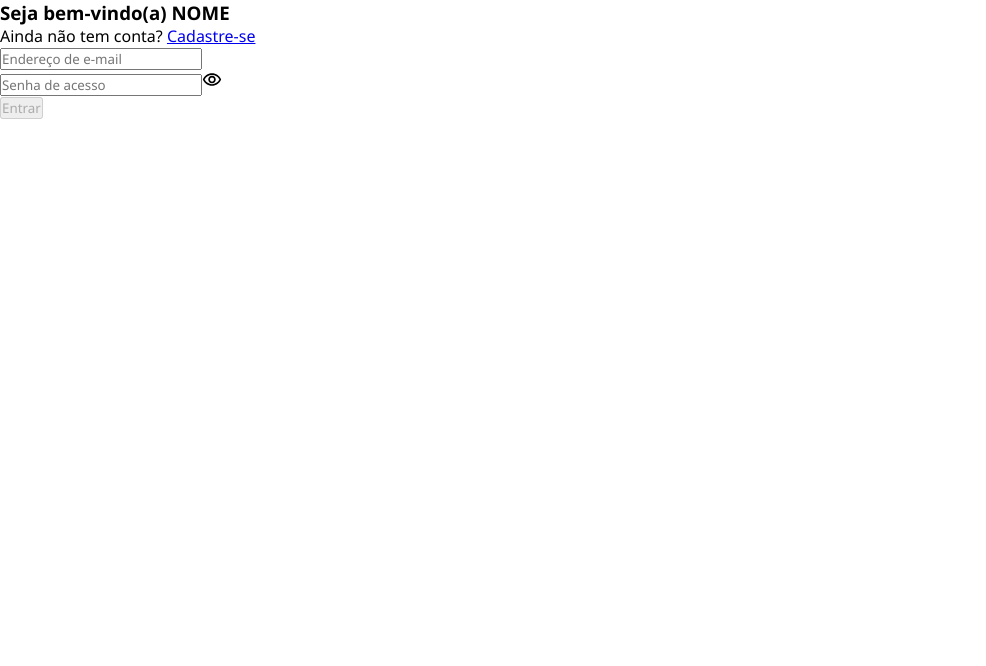
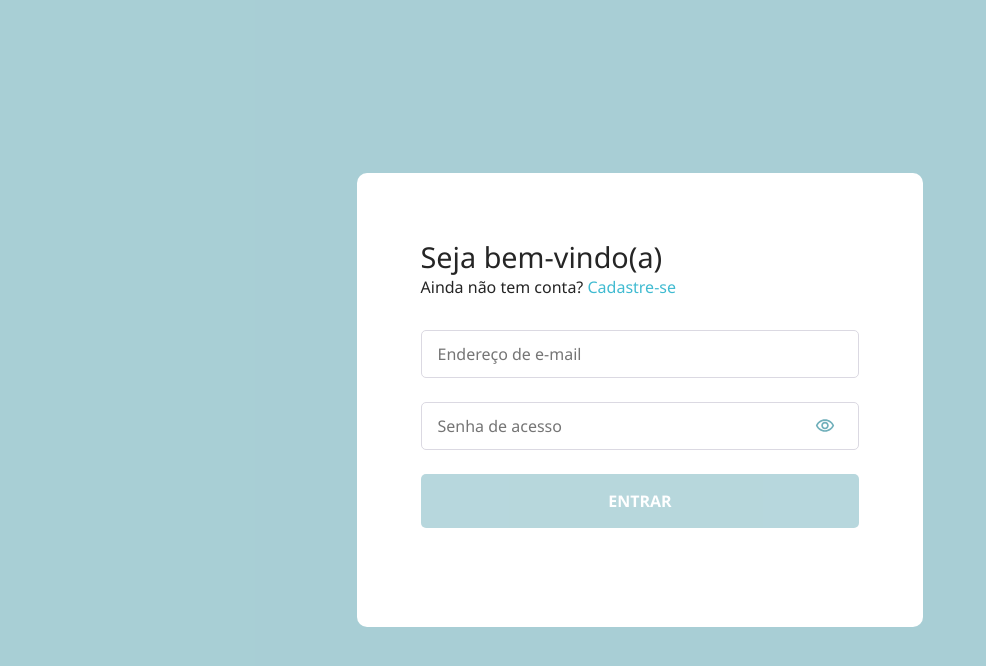
Before and after one commit to TabataSouto/challenge-nex-digital-web, a React (Vite) app: page /login in a window 1280 px wide. Shown: the top 666 px of the page, without its empty margins (0-986 px from the left). Built offline with nearby package versions, Linux system fonts and the light colour scheme.

Commit message:
style: css página de login e cadastro

```diff
--- a/src/App.css
+++ b/src/App.css
@@ -1,6 +1,70 @@
+:root {
+  --color1: #71b0bb9c;
+  --color2: #dbd9e2;
+  --color3: #71b0bb;
+  --color4: #252525;
+  --color5: #40bbd1;
+}
+
 * {
   margin: 0px;
   padding: 0px;
   box-sizing: border-box;
   font-family: 'Segoe UI', Tahoma, Geneva, Verdana, sans-serif;
+  color: var(--color4);
 }
+
+button {
+  cursor: pointer;
+  background: transparent;
+  border: none;
+}
+
+input {
+  height: 3rem;
+  border-radius: 5px;
+  border: 1px solid var(--color2);
+  outline: none;
+  transition: ease-in 0.3s;
+  padding: 0px 1rem;
+  font-size: 1rem;
+  width: 100%;
+}
+
+input:focus {
+  box-shadow: 0px 0px 3px 1px var(--color3);
+}
+
+input[type=number]::-webkit-inner-spin-button{
+  appearance: none;
+}
+
+button {
+  background: var(--color3);
+  border-radius: 5px;
+  color: #fff;
+  font-weight: 700;
+  font-family: var(--font-2);
+  font-size: 1rem;
+  padding: 1rem;
+  text-transform: uppercase;
+}
+
+button:disabled {
+  opacity: .5;
+  cursor: auto;
+}
+
+a {
+  text-decoration: none;
+}
+
+.message {
+  color: #db0000;
+  display: flex;
+  align-items: center;
+  gap: 5px;
+  font-size: 0.8rem;
+  font-weight: 500;
+  font-family: var(--font-2);
+}
--- a/src/App.tsx
+++ b/src/App.tsx
@@ -1,8 +1,8 @@
 import { BrowserRouter } from "react-router-dom";
 import AppRouter from "./routes";
 import MyContextProvider from "./context/MyContextProvider";
+import { Toaster } from "react-hot-toast";
 import "./App.css";
-import { Toaster } from "react-hot-toast";
 
 function App() {
   return (
--- a/src/components/input/index.tsx
+++ b/src/components/input/index.tsx
@@ -9,18 +9,17 @@ const Input = ({ label, ...props }: IInputProps) => {
   return (
     <div>
       {label && (
-        <label className="label" htmlFor={label}>
+        <label htmlFor={label}>
           {label}
         </label>
       )}
       <input
-        className="label"
         id={label}
         autoComplete="current-password"
         required
         {...props}
       />
-      {props?.error && <p style={{ color: "red" }}>{props?.error}</p>}
+      {props?.error && <p className="message">{props?.error}</p>}
     </div>
   );
 };
--- /dev/null
+++ b/src/components/password/Password.module.css
@@ -0,0 +1,14 @@
+.password {
+  display: flex;
+  flex-direction: column;
+  position: relative;
+  justify-content: center;
+}
+
+.visible {
+  cursor: pointer;
+  position: absolute;
+  margin: 0 1.5rem;
+  right: 0px;
+  fill: var(--color3);
+}
--- a/src/components/password/index.tsx
+++ b/src/components/password/index.tsx
@@ -1,5 +1,6 @@
 import { ComponentProps, useState } from "react";
 import { MdOutlineVisibility, MdOutlineVisibilityOff } from "react-icons/md";
+import styles from "./Password.module.css";
 
 interface IPassword extends ComponentProps<"input"> {
   label?: string;
@@ -10,7 +11,7 @@ const Password = ({ label, ...props }: IPassword) => {
   const [showPassword, setShowPassword] = useState(false);
 
   return (
-    <div>
+    <div className={styles.password}>
       {label && <label htmlFor={label}>{label}</label>}
       <input
         type={showPassword ? "text" : "password"}
@@ -21,18 +22,18 @@ const Password = ({ label, ...props }: IPassword) => {
       />
       {showPassword ? (
         <MdOutlineVisibilityOff
-          // className={styles.visible}
+          className={styles.visible}
           size={20}
           onClick={() => setShowPassword(!showPassword)}
         />
       ) : (
         <MdOutlineVisibility
-          // className={styles.visible}
+          className={styles.visible}
           size={20}
           onClick={() => setShowPassword(!showPassword)}
         />
       )}
-      {props?.error && <p style={{ color: "red" }}>{props?.error}</p>}
+      {props?.error && <p className="message">{props?.error}</p>}
     </div>
   );
 };
--- a/src/helpers/validatedFields.ts
+++ b/src/helpers/validatedFields.ts
@@ -6,8 +6,7 @@ export const types = {
   },
   password: {
     regex: /^(?=.*\d)(?=.*[a-z])(?=.*[A-Z])[0-9a-zA-Z!@#$%^&*\-+?]{8,}$/,
-    message:
-      "A senha precisa ter 1 caracter maíusculo, 1 minúsculo e 1 digito com no mínimo 8 caracteres",
+    message: `A senha precisa ter:\n1 caracter maíusculo\n1 caracter minúsculo\n1 dígito\nMínimo de 8 caracteres`,
   },
   name: {
     minLength: 6,
--- a/src/hooks/useForm.tsx
+++ b/src/hooks/useForm.tsx
@@ -7,22 +7,24 @@ const useForm = (type?: TypeKeys) => {
   const [value, setValue] = useState("");
   const [error, setError] = useState<string | null>(null);
 
-  const validateValue = (value: string) => {
-    // if (!value) {
-    //   setError(!type ? "O campo deve ser preenchido" : `O campo ${type} deve ser preenchido`);
-    // }
+  const validateValue = (value: string): boolean => {
+    if (!type) return false;
 
     if (type?.length) {
       const typeInfo = types[type];
 
       if ("regex" in typeInfo && !typeInfo.regex.test(value)) {
         setError(typeInfo.message);
+        return false;
       } else if ("minLength" in typeInfo && value.length < typeInfo.minLength) {
         setError(typeInfo.message);
+        return false;
       } else {
         setError(null);
+        return true;
       }
     }
+    return true;
   };
 
   const onChange = ({ target: { value } }: ChangeEvent<HTMLInputElement>) => {
@@ -35,6 +37,7 @@ const useForm = (type?: TypeKeys) => {
     value,
     error,
     onChange,
+    validationValue: () => validateValue(value),
     onBlur: () => validateValue(value),
   };
 };
--- /dev/null
+++ b/src/pages/login/Login.module.css
@@ -0,0 +1,35 @@
+.container {
+  background: var(--color1);
+  display: flex;
+  align-items: center;
+  justify-content: center;
+  min-height: 100vh;
+}
+
+.main {
+  background: #fff;
+  min-width: 15cm;
+  min-height: 12cm;
+  display: flex;
+  flex-direction: column;
+  border-radius: 10px;
+  padding: 4rem;
+}
+
+.title {
+  & h1 {
+    align-items: start;
+    font-size: 1.8rem;
+    font-weight: 500;
+  }
+  & a {
+    color: var(--color5);
+  }
+}
+
+.form {
+  padding-top: 2rem;
+  display: flex;
+  flex-direction: column;
+  gap: 1.5rem;
+}
--- a/src/pages/login/index.tsx
+++ b/src/pages/login/index.tsx
@@ -11,6 +11,7 @@ import Input from "../../components/input";
 import Password from "../../components/password";
 import Button from "../../components/button";
 import { AiOutlineLoading } from "react-icons/ai";
+import styles from "./Login.module.css";
 
 const LoginPage = () => {
   const navigate = useNavigate();
@@ -41,13 +42,15 @@ const LoginPage = () => {
   };
 
   return (
-    <section>
-      <div>
-        <h1>Seja bem-vindo(a) NOME</h1>
-        <p>
-          Ainda não tem conta? <Link to="/register">Cadastre-se</Link>
-        </p>
-        <form onSubmit={handleSubmit}>
+    <section className={styles.container}>
+      <main className={styles.main}>
+        <div className={styles.title}>
+          <h1>Seja bem-vindo(a)</h1>
+          <p>
+            Ainda não tem conta? <Link to="/register">Cadastre-se</Link>
+          </p>
+        </div>
+        <form onSubmit={handleSubmit} className={styles.form}>
           <Input
             placeholder="Endereço de e-mail"
             name="email"
@@ -63,7 +66,7 @@ const LoginPage = () => {
             {loading ? <AiOutlineLoading /> : "Entrar"}
           </Button>
         </form>
-      </div>
+      </main>
     </section>
   );
 };
--- /dev/null
+++ b/src/pages/register/Register.module.css
@@ -0,0 +1,35 @@
+.container {
+  background: var(--color1);
+  display: flex;
+  align-items: center;
+  justify-content: center;
+  min-height: 100vh;
+}
+
+.main {
+  background: #fff;
+  min-width: 15cm;
+  min-height: 12cm;
+  display: flex;
+  flex-direction: column;
+  border-radius: 10px;
+  padding: 4rem;
+}
+
+.title {
+  & h1 {
+    align-items: start;
+    font-size: 1.8rem;
+    font-weight: 500;
+  }
+  & a {
+    color: var(--color5);
+  }
+}
+
+.form {
+  padding-top: 2rem;
+  display: flex;
+  flex-direction: column;
+  gap: 1rem;
+}
--- a/src/pages/register/index.tsx
+++ b/src/pages/register/index.tsx
@@ -9,6 +9,7 @@ import useForm from "../../hooks/useForm";
 import Input from "../../components/input";
 import Password from "../../components/password";
 import Button from "../../components/button";
+import styles from "./Register.module.css";
 
 const RegisterPage = () => {
   const navigate = useNavigate();
@@ -42,12 +43,14 @@ const RegisterPage = () => {
   };
 
   return (
-    <section>
-      <div>
-        <p>
-          Já tem uma conta? Faça <Link to="/login">login</Link>
-        </p>
-        <form onSubmit={handleSubmit}>
+    <section className={styles.container}>
+      <main className={styles.main}>
+        <div className={styles.title}>
+          <p>
+            Já tem uma conta? Faça <Link to="/login">login</Link>
+          </p>
+        </div>
+        <form onSubmit={handleSubmit} className={styles.form}>
           <Input
             label="Nome"
             placeholder="nome Completo"
@@ -64,7 +67,7 @@ const RegisterPage = () => {
           />
           <Input
             label="CPF"
-            placeholder="informe seu cpf"
+            placeholder="informe seu cpf separado por pontos e traço"
             name="cpf"
             type="text"
             {...cpf}
@@ -79,7 +82,7 @@ const RegisterPage = () => {
             {loading ? <AiOutlineLoading /> : "Cadastrar"}
           </Button>
         </form>
-      </div>
+      </main>
     </section>
   );
 };
```
